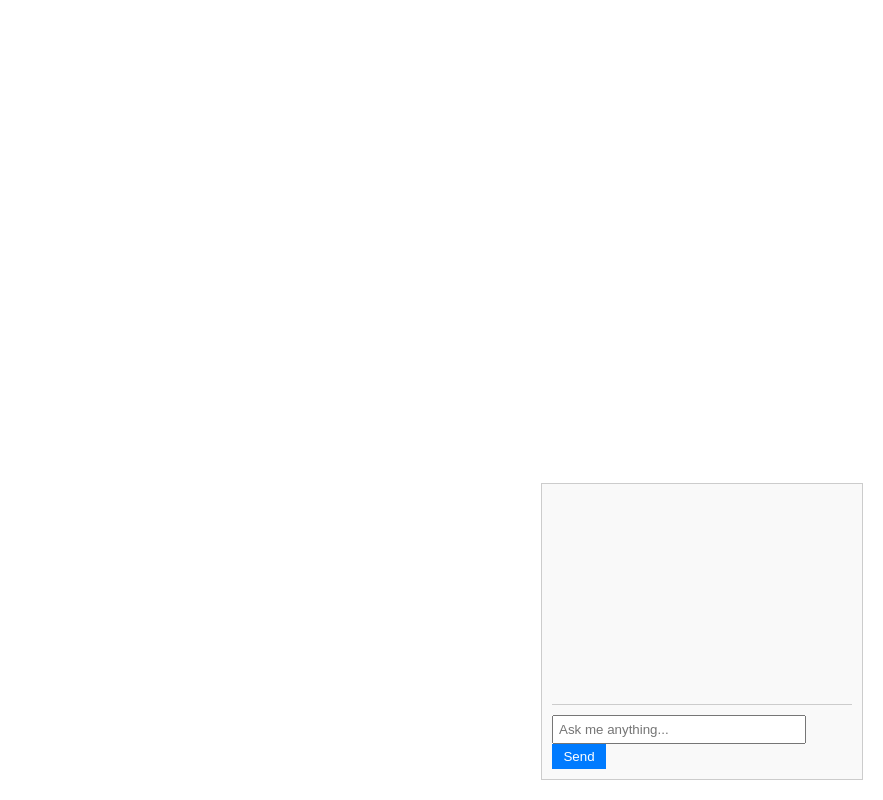
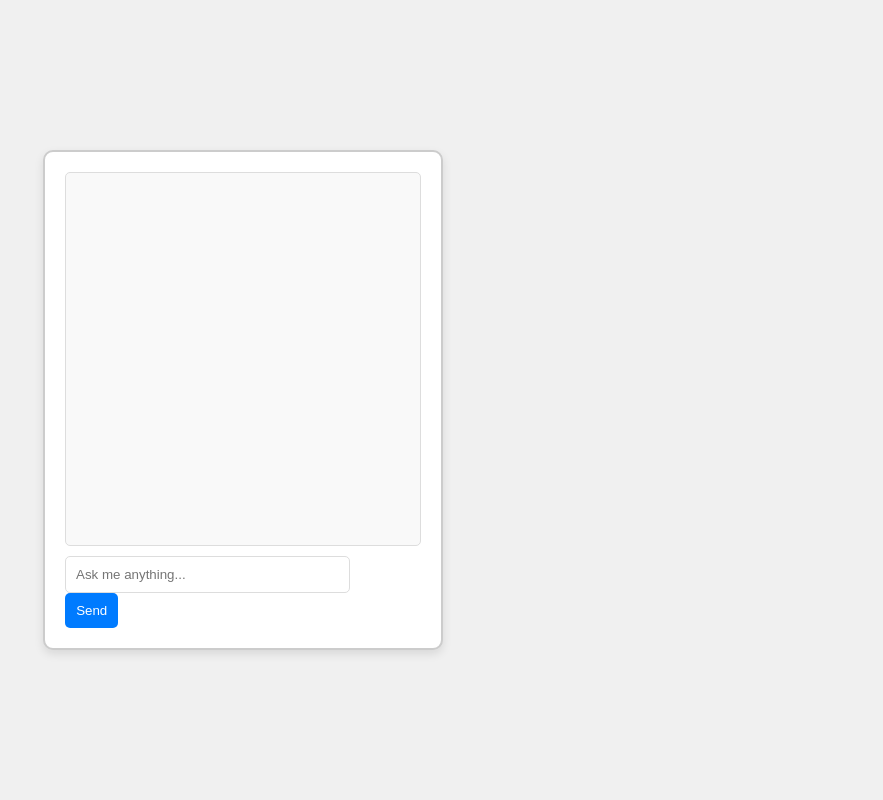
Before and after one commit to joy-ald/Chatbot, a plain HTML site: page index.html in a window 1280 px wide. Shown: the whole page, without its empty margins (397-1280 px from the left). Drawn offline with Linux system fonts and the light colour scheme.

Commit message:
Update style.css

```diff
--- a/style.css
+++ b/style.css
@@ -1,37 +1,64 @@
-body {
-    font-family: Arial, sans-serif;
+/* Basic reset */
+* {
     margin: 0;
     padding: 0;
+    box-sizing: border-box;
 }
 
+/* Full viewport height for centering */
+html, body {
+    height: 100%;
+    display: flex;
+    justify-content: center;
+    align-items: center;
+    font-family: Arial, sans-serif;
+    background-color: #f0f0f0;  /* Light background color */
+}
+
+/* Container for the chatbox */
 #chatbox {
-    position: fixed;
-    bottom: 20px;
-    right: 20px;
-    width: 300px;
-    border: 1px solid #ccc;
+    width: 400px;
+    height: 500px;
+    border: 2px solid #ccc;
+    border-radius: 10px;
+    background-color: white;
+    padding: 20px;
+    display: flex;
+    flex-direction: column;
+    justify-content: space-between;
+    box-shadow: 0px 4px 10px rgba(0, 0, 0, 0.1);
+}
+
+/* Chat log area */
+#chatlog {
+    flex-grow: 1;
+    overflow-y: auto;
+    margin-bottom: 10px;
     padding: 10px;
+    border: 1px solid #ddd;
+    border-radius: 5px;
     background-color: #f9f9f9;
 }
 
-#chatlog {
-    height: 200px;
-    overflow-y: scroll;
-    margin-bottom: 10px;
-    border-bottom: 1px solid #ccc;
-    padding-bottom: 10px;
-}
-
-input {
+/* Input field and button */
+input[type="text"] {
+    padding: 10px;
     width: 80%;
-    padding: 5px;
+    border-radius: 5px;
+    border: 1px solid #ddd;
+    margin-right: 10px;
 }
 
 button {
-    padding: 5px;
-    width: 18%;
+    padding: 10px;
+    width: 15%;
     background-color: #007bff;
     color: white;
     border: none;
+    border-radius: 5px;
     cursor: pointer;
 }
+
+button:hover {
+    background-color: #0056b3;
+}
```
